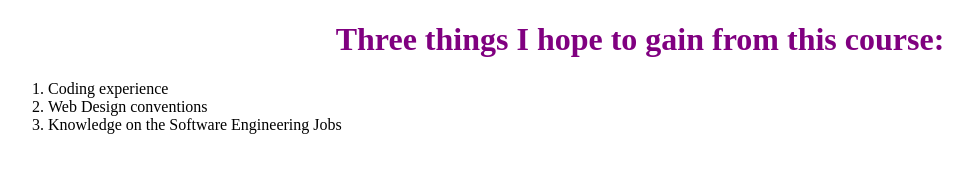
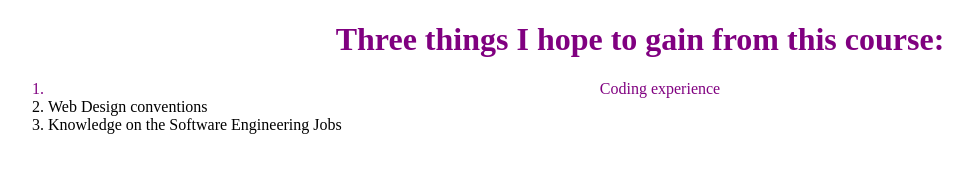
Before and after one commit to sanforde2005/sanforde2005.github.io, a plain HTML site: page index.html in a window 1280 px wide. Shown: the whole page, without its empty margins (0-973 px from the left). Drawn offline with Linux system fonts and the light colour scheme.

Commit message:
Update index.html

```diff
--- a/index.html
+++ b/index.html
@@ -10,7 +10,7 @@
                 Three things I hope to gain from this course:
             </h1>
             <ol>
-                <li>Coding experience</li>
+                <li class="header">Coding experience</li>
                 <li>Web Design conventions</li>
                 <li>Knowledge on the Software Engineering Jobs</li>
             </ol>
```
